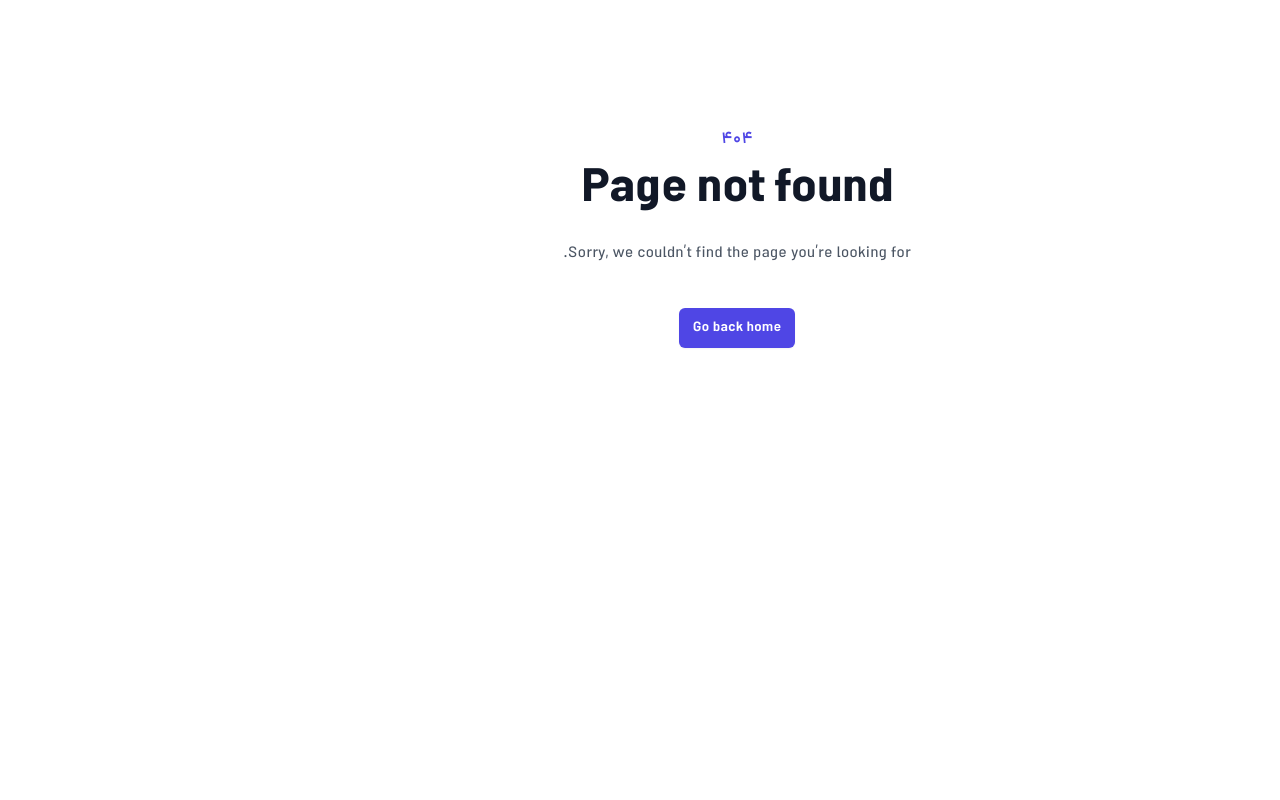
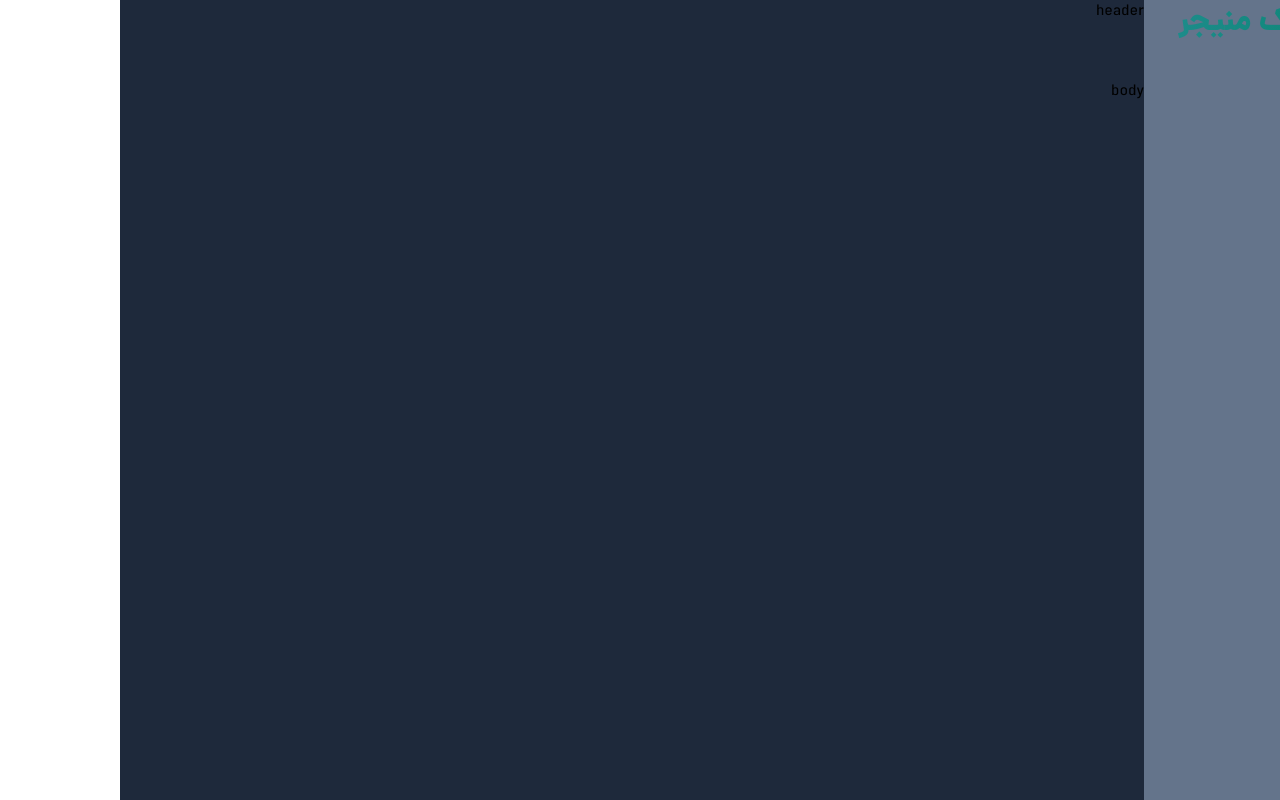
Before and after one commit to Quera-Spring-Front-end-Bootcamp/Group3, a React (Vite) app: page /main in a window 1280 px wide. Before the commit this address had no page. Built offline with nearby package versions, Linux system fonts and the light colour scheme.

Commit message:
add main layout

```diff
--- a/src/App.jsx
+++ b/src/App.jsx
@@ -7,6 +7,7 @@ import NotFound from "./pages/notFound";
 import { AuthLayout } from "./Layout/AuthLayout";
 import { Toaster } from "react-hot-toast";
 import Home from "./pages/home";
+import MainLayout from "./Layout/MainLayout";
 
 const App = () => {
   return (
@@ -19,6 +20,8 @@ const App = () => {
           <Route path="forget" element={<Forget />} />
           <Route path="resetpassword" element={<ResetPassword />} />
         </Route>
+
+        <Route path="main" element={<MainLayout />}></Route>
 
         <Route path="*" element={<NotFound />} />
       </Routes>
--- /dev/null
+++ b/src/Layout/MainLayout.jsx
@@ -0,0 +1,20 @@
+import Logo from "../components/AuthLayout/Logo";
+
+function MainLayout() {
+  return (
+    <div className="flex flex-row">
+      <div className="bg-slate-500 w-64 h-screen">
+        <Logo />
+      </div>
+      <div
+        className="bg-slate-800 flex flex-col w-[calc(100vw_-_256px)]
+      "
+      >
+        <div className="h-20">header</div>
+        <div>body</div>
+      </div>
+    </div>
+  );
+}
+
+export default MainLayout;
```
